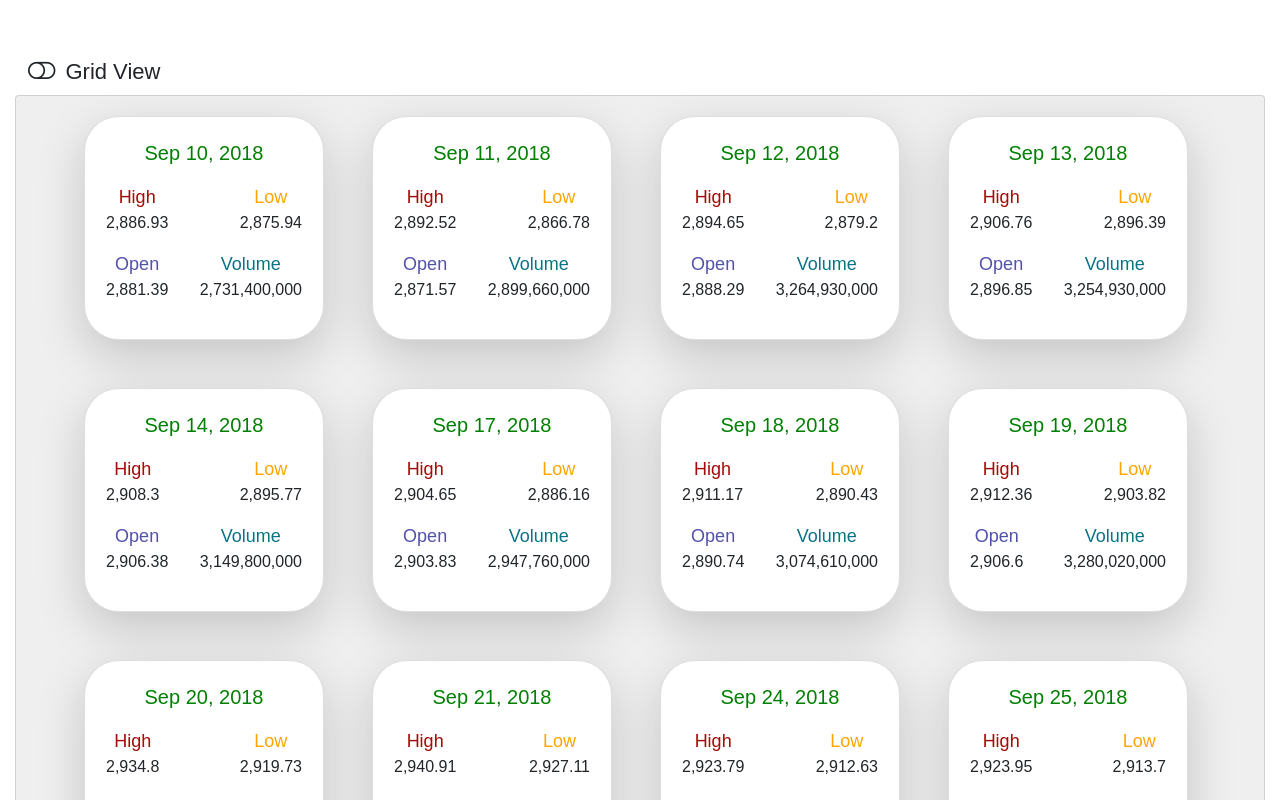
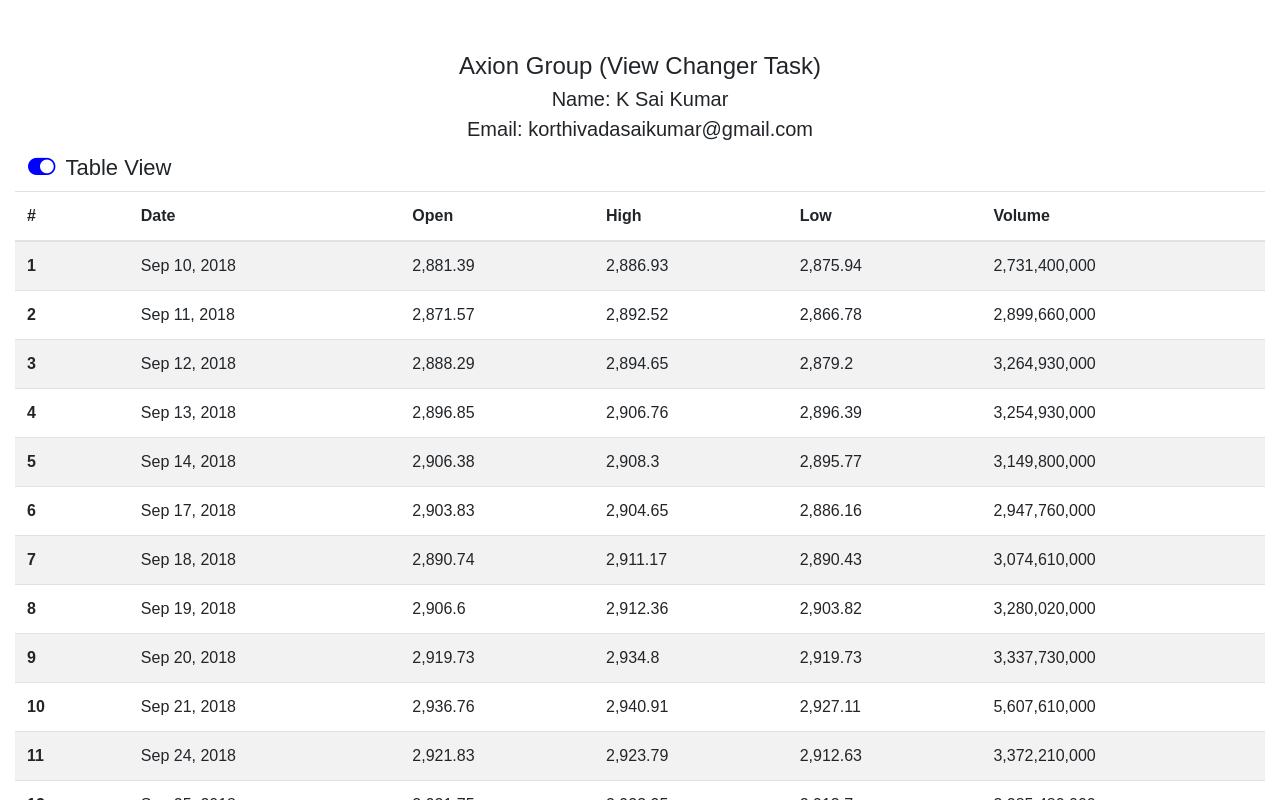
Before and after one commit to saikorthivada/axionsGroup, an Angular app: page /dashboard in a window 1280 px wide. Shown: the top 800 px of the page. Built offline with nearby package versions, Linux system fonts and the light colour scheme; a web font is replaced by a local one.

Commit message:
Implemented Heading in layout component

```diff
--- a/src/app/views/layout/layout.component.html
+++ b/src/app/views/layout/layout.component.html
@@ -1,6 +1,16 @@
 <div class="container-fluid mt-5">
+    <div class="text-center">
+        <p class="mb-0 font-size-24">Axion Group (View Changer Task)</p>
+        <p class="mb-0 font-size-20">Name: K Sai Kumar</p>
+        <p class="mb-0 font-size-20">Email: korthivadasaikumar@gmail.com</p>
+    </div>
+    <ng-container *ngIf="remoteData.length <= 0">
+        <p class="text-center m-t-50vh error"> No Records Found</p>
+    </ng-container>
+    <ng-container *ngIf="remoteData.length > 0">
         <button class="btn remove-focus" (click)="isTableView = !isTableView">
-        <i [ngClass]="isTableView ? 'fa fa-toggle-on font-size-24' : 'fa fa-toggle-off font-size-24'" aria-hidden="true"></i>
+            <i [ngClass]="isTableView ? 'fa fa-toggle-on font-size-24 fa-color-blue' : 'fa fa-toggle-off font-size-24'"
+                aria-hidden="true"></i>
             <span class="title">{{isTableView ? 'Table View' : 'Grid View'}}</span>
         </button>
         <ng-container *ngIf="!isTableView">
@@ -9,4 +19,5 @@
         <ng-container *ngIf="isTableView">
             <app-table [tableInfo]="remoteData"></app-table>
         </ng-container>
+    </ng-container>
 </div>
--- a/src/app/views/layout/layout.component.scss
+++ b/src/app/views/layout/layout.component.scss
@@ -11,3 +11,15 @@
 .font-size-24 {
     font-size: 24px;
 }
+
+.font-size-20 {
+    font-size: 20px;
+}
+
+.fa-color-blue {
+    color: blue;
+}
+
+.m-t-50vh {
+    margin-top: 50vh;
+}
--- a/src/app/views/layout/layout.component.ts
+++ b/src/app/views/layout/layout.component.ts
@@ -1,5 +1,5 @@
 import { Component, OnInit } from '@angular/core';
-import { LayoutService } from './layout.service';
+import { LayoutService } from './layout.service'; // custom service for getting data from JSON file located in assets.
 
 @Component({
   selector: 'app-layout',
@@ -8,7 +8,7 @@
 })
 export class LayoutComponent implements OnInit {
   remoteData = []; // for sending data from parent to child components
-  isTableView = false;
+  isTableView = true; // Default view is table.
   constructor(private layoutService: LayoutService) { }
 
   ngOnInit() {
--- a/src/app/views/layout/table/table.component.html
+++ b/src/app/views/layout/table/table.component.html
@@ -1,5 +1,4 @@
 <div>
-    <p *ngIf="tableInfo.length <=0" class="text-center mt-5 error"> No records Found</p>
     <table class="table table-striped" *ngIf="tableInfo.length > 0">
         <thead>
             <tr>
--- a/src/index.html
+++ b/src/index.html
@@ -3,7 +3,7 @@
 
 <head>
   <meta charset="utf-8">
-  <title>AxionsChallenge</title>
+  <title>Axion Group</title>
   <base href="/">
 
   <meta name="viewport" content="width=device-width, initial-scale=1">
--- a/src/styles.scss
+++ b/src/styles.scss
@@ -8,6 +8,7 @@
     font-family: 'Stylish', sans-serif;
 }
 .error {
-    color: #dc3545;
-    font-size: 80%
+    color: grey;
+    font-size: 28px;
+    opacity: 0.5;
 }
```
Lines whose indentation alone changed are shown as unchanged.
